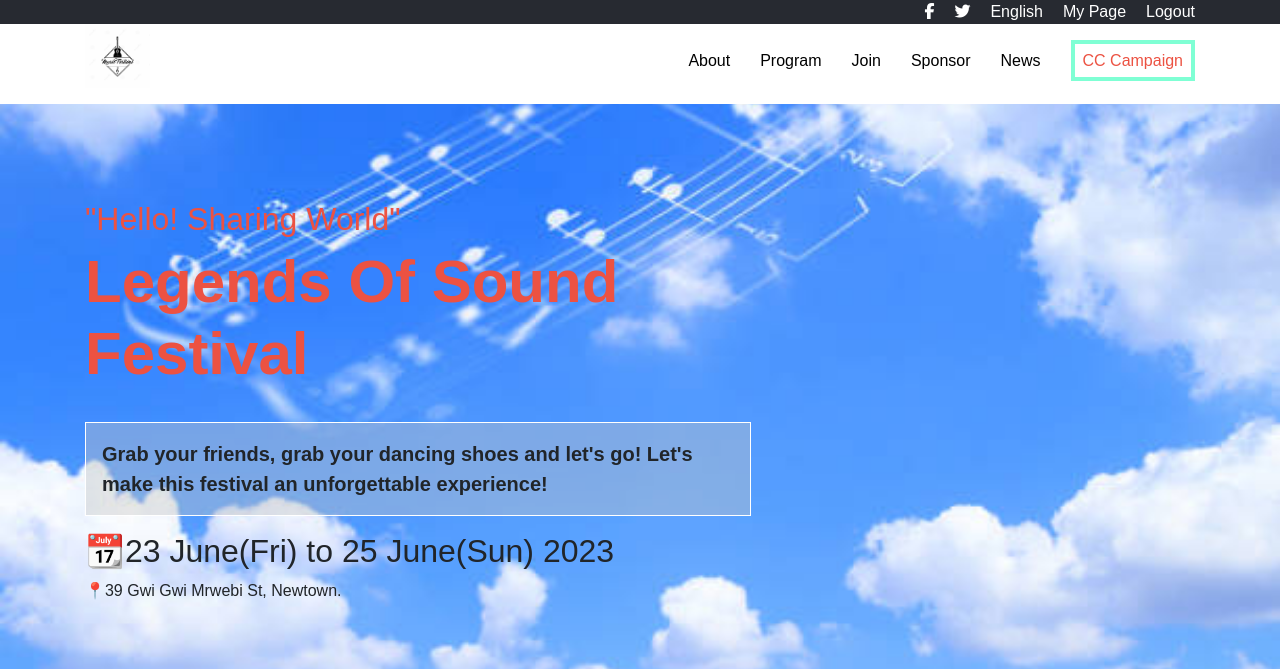
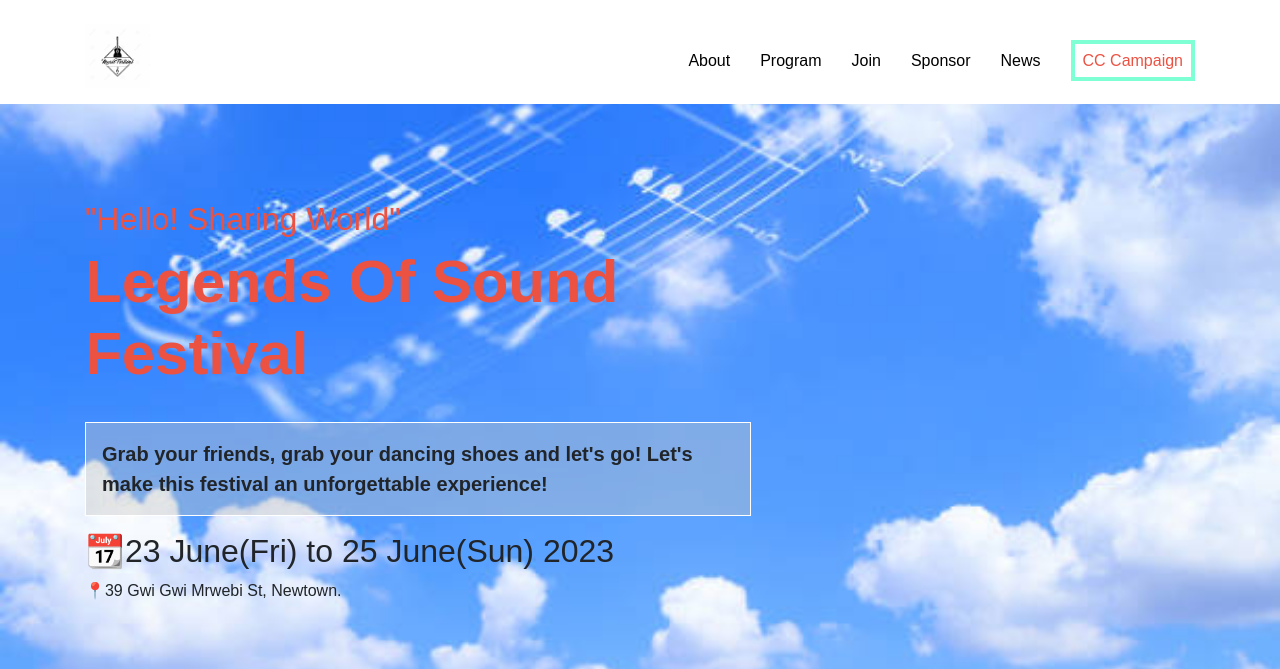
Before and after one commit to Kgomotso196/FirstCapstoneProject, a website: page index.html in a window 1280 px wide. Shown: the top 669 px of the page. Drawn offline with nearby package versions, Linux system fonts and the light colour scheme; a web font is replaced by a local one.

```diff
--- a/style.css
+++ b/style.css
@@ -8,10 +8,7 @@
   width: 100%;
 }
 
-.main-nav {
-  background-color: #272a31;
-}
-
+.main-nav,
 .navigation,
 .link-to-program,
 .last-text {
@@ -270,7 +267,6 @@
     display: flex;
     flex-direction: row;
     margin-bottom: 0;
-    float: right;
   }
 
   .main-nav-i {
```
